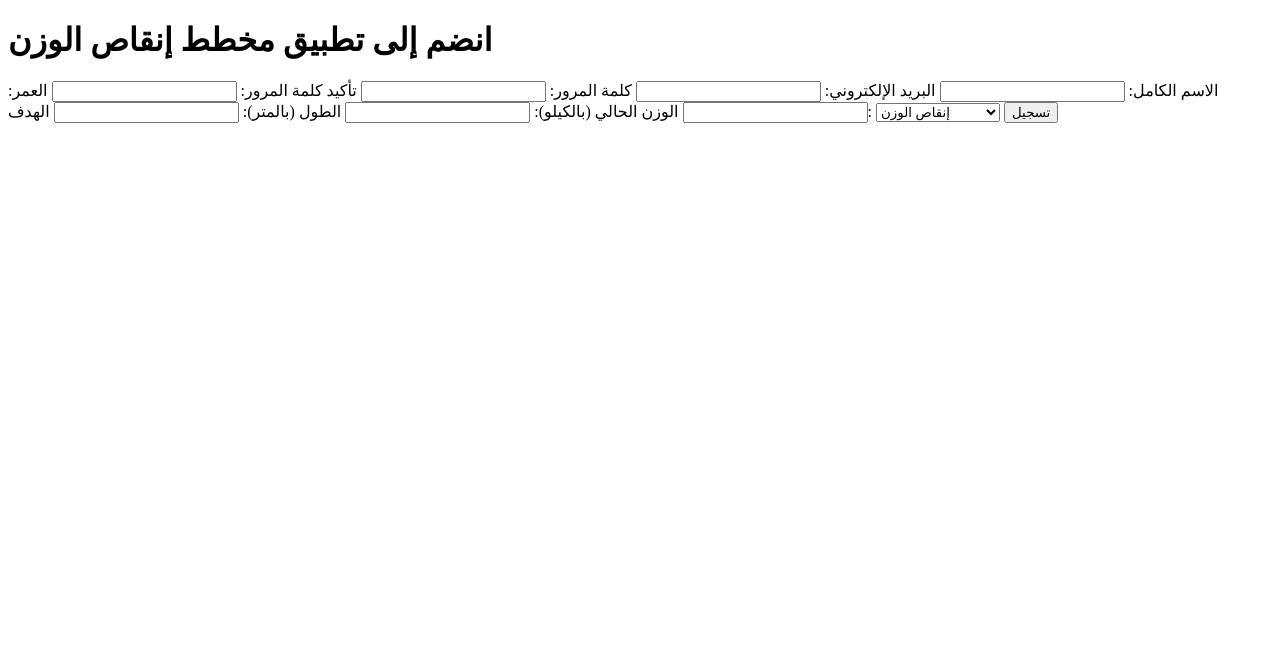
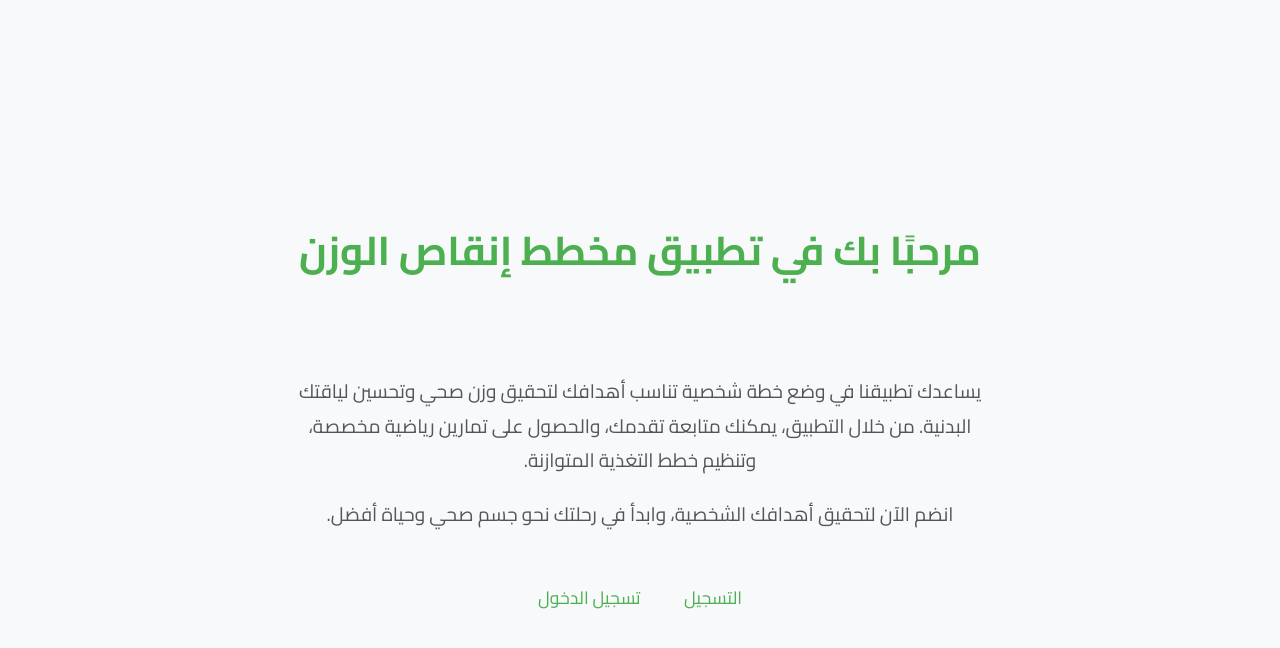
Before and after one commit to abouhoussem/workout_plans, a plain HTML site: page index.html in a window 1280 px wide. Drawn offline with Linux system fonts and the light colour scheme.

Commit message:
Update index.html

```diff
--- a/index.html
+++ b/index.html
@@ -3,80 +3,77 @@
 <head>
     <meta charset="UTF-8">
     <meta name="viewport" content="width=device-width, initial-scale=1.0">
-    <title>انضم إلى تطبيق مخطط إنقاص الوزن</title>
+    <title>تطبيق مخطط إنقاص الوزن</title>
     <link href="https://fonts.googleapis.com/css2?family=Cairo:wght@400;700&display=swap" rel="stylesheet">
     <style>
-        /* نفس التنسيق السابق */
-    </style>
-    <script>
-        function validateForm() {
-            var password = document.getElementById("password").value;
-            var confirmPassword = document.getElementById("confirm_password").value;
-            var email = document.getElementById("email").value;
-            var emailPattern = /^[a-zA-Z0-9._-]+@[a-zA-Z0-9.-]+\.[a-zA-Z]{2,6}$/;
-            var errorMessage = "";
-
-            if (password !== confirmPassword) {
-                errorMessage += "كلمة المرور وتأكيد كلمة المرور غير متطابقين.\n";
+        body {
+            font-family: 'Cairo', sans-serif;
+            background-color: #f8f9fa;
+            color: #333;
+            direction: rtl;
+            margin: 0;
+            padding: 0;
+            display: flex;
+            flex-direction: column;
+            align-items: center;
+            justify-content: center;
+            height: 100vh;
         }
 
-            if (!email.match(emailPattern)) {
-                errorMessage += "البريد الإلكتروني غير صحيح.\n";
+        header {
+            text-align: center;
+            margin-bottom: 40px;
         }
 
-            if (errorMessage !== "") {
-                alert(errorMessage);
-                return false;
+        h1 {
+            font-size: 2.5rem;
+            color: #4CAF50;
         }
 
-            // إرسال البيانات إلى الخادم
-            submitForm();
-            return false;  // منع إرسال النموذج بشكل افتراضي
+        p {
+            font-size: 1.2rem;
+            color: #555;
+            line-height: 1.8;
+            max-width: 700px;
+            text-align: center;
         }
 
-        function submitForm() {
-            var formData = new FormData(document.querySelector('form'));
-            fetch('/submit_signup', {
-                method: 'POST',
-                body: formData
-            })
-            .then(response => response.text())
-            .then(data => {
-                alert(data); // إظهار رسالة من الخادم (تأكيد التسجيل)
-                window.location.href = "/"; // إعادة توجيه المستخدم إلى الصفحة الرئيسية
-            })
-            .catch(error => console.error('Error:', error));
+        nav {
+            margin-top: 30px;
+            text-align: center;
         }
-    </script>
+
+        nav a {
+            margin: 0 20px;
+            text-decoration: none;
+            font-size: 1.1rem;
+            color: #4CAF50;
+        }
+
+        nav a:hover {
+            text-decoration: underline;
+        }
+    </style>
 </head>
 <body>
+
     <header>
-        <h1>انضم إلى تطبيق مخطط إنقاص الوزن</h1>
+        <h1>مرحبًا بك في تطبيق مخطط إنقاص الوزن</h1>
     </header>
+
     <main>
-        <form onsubmit="return validateForm()" method="POST">
-            <label for="name">الاسم الكامل:</label>
-            <input type="text" id="name" name="name" required>
-            <label for="email">البريد الإلكتروني:</label>
-            <input type="email" id="email" name="email" required>
-            <label for="password">كلمة المرور:</label>
-            <input type="password" id="password" name="password" required>
-            <label for="confirm_password">تأكيد كلمة المرور:</label>
-            <input type="password" id="confirm_password" name="confirm_password" required>
-            <label for="age">العمر:</label>
-            <input type="number" id="age" name="age" required>
-            <label for="weight">الوزن الحالي (بالكيلو):</label>
-            <input type="number" id="weight" name="weight" required>
-            <label for="height">الطول (بالمتر):</label>
-            <input type="number" id="height" name="height" required step="0.01">
-            <label for="goal">الهدف:</label>
-            <select id="goal" name="goal">
-                <option value="lose_weight">إنقاص الوزن</option>
-                <option value="maintain_weight">الحفاظ على الوزن</option>
-                <option value="gain_weight">زيادة الوزن</option>
-            </select>
-            <button type="submit">تسجيل</button>
-        </form>
+        <p>
+            يساعدك تطبيقنا في وضع خطة شخصية تناسب أهدافك لتحقيق وزن صحي وتحسين لياقتك البدنية. من خلال التطبيق، يمكنك متابعة تقدمك، والحصول على تمارين رياضية مخصصة، وتنظيم خطط التغذية المتوازنة.
+        </p>
+        <p>
+            انضم الآن لتحقيق أهدافك الشخصية، وابدأ في رحلتك نحو جسم صحي وحياة أفضل.
+        </p>
     </main>
+
+    <nav>
+        <a href="/signup">التسجيل</a>
+        <a href="/login">تسجيل الدخول</a>
+    </nav>
+
 </body>
 </html>
```
Lines whose indentation alone changed are shown as unchanged.
